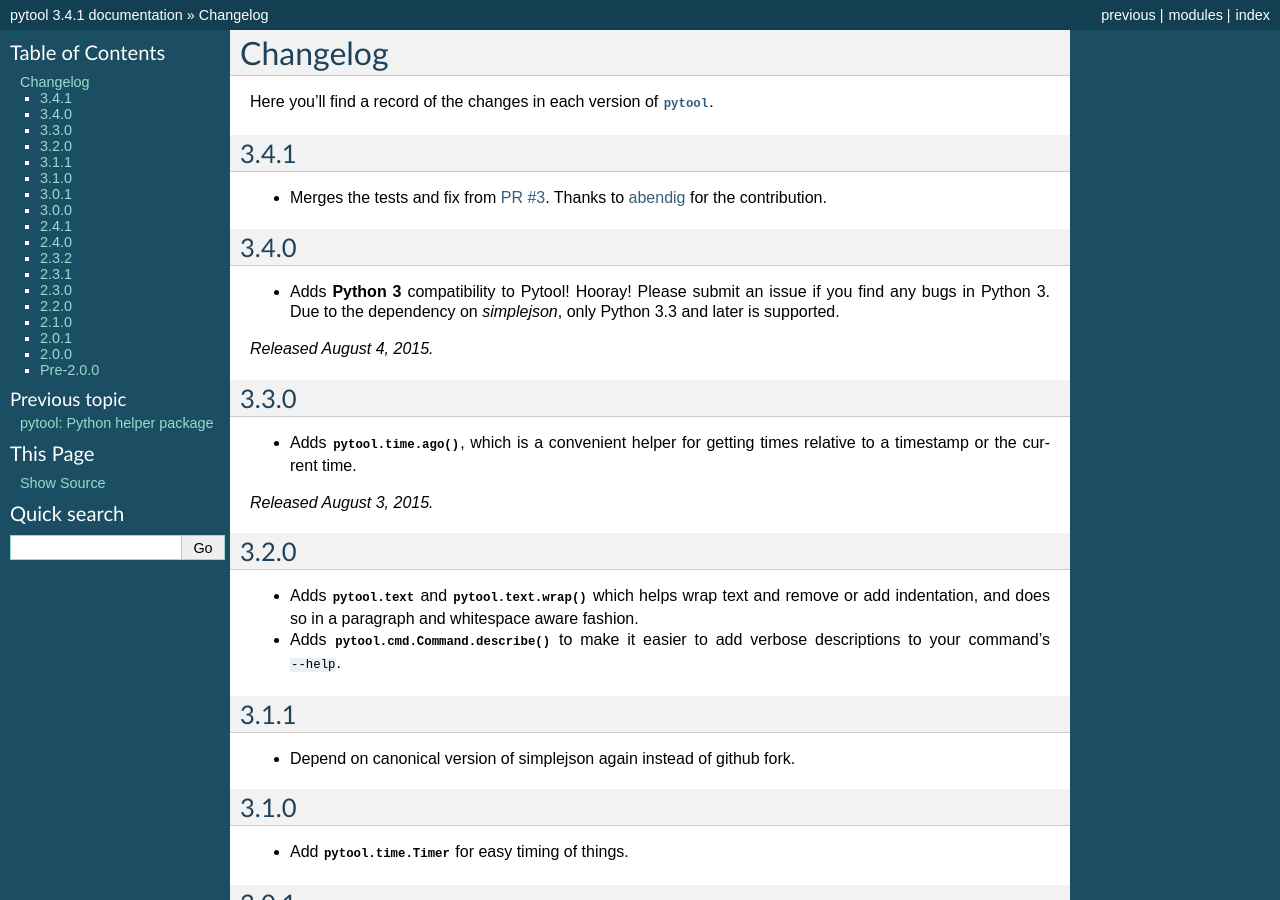
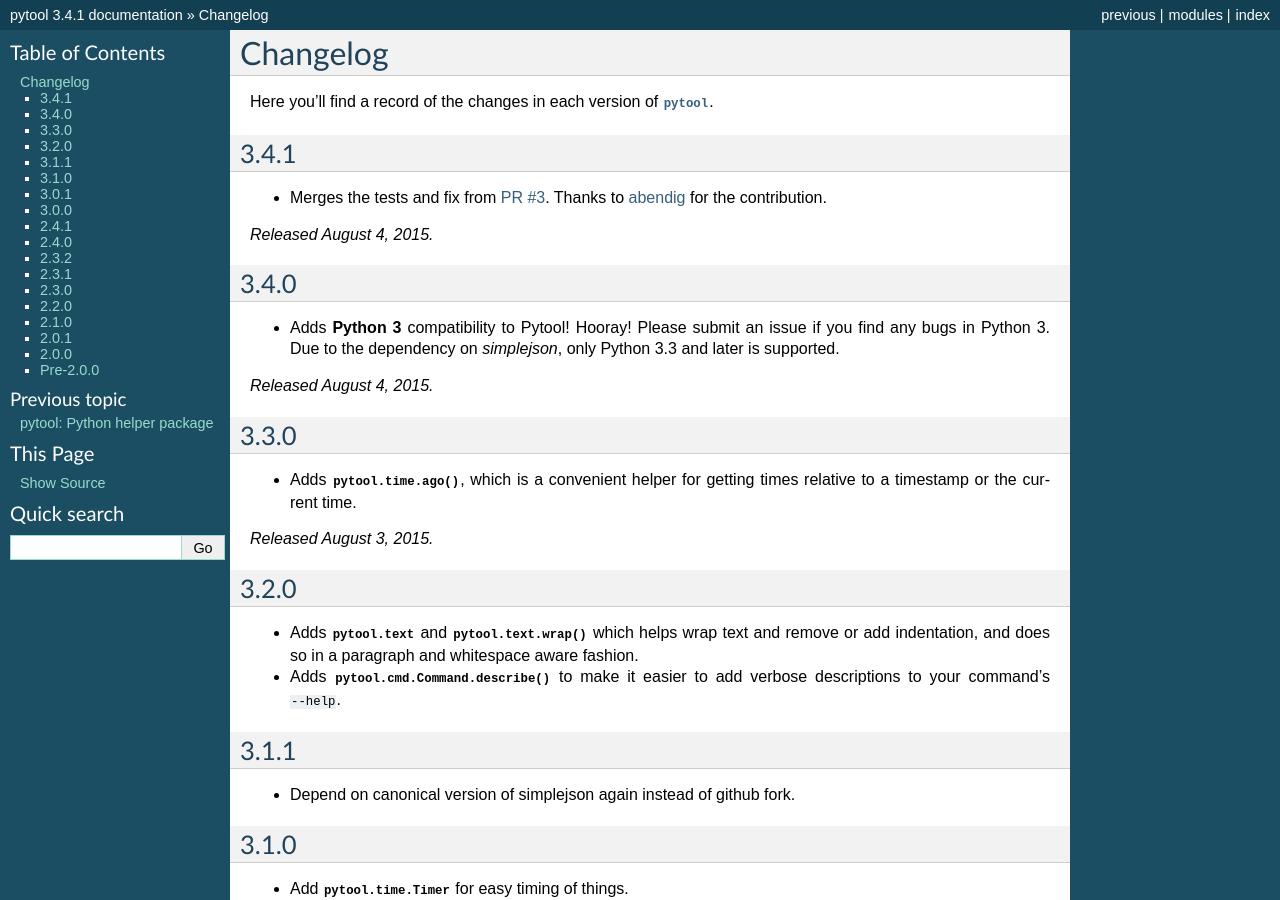
Before and after one commit to shakefu/pytool, a Sphinx documentation site: the page built from docs/changes.rst, in a window 1280 px wide and 900 px high. Built offline with Sphinx 7.4.7, drawn with Linux system fonts in a browser that asks for light colours.

Commit message:
Release date.

```diff
--- a/docs/changes.rst
+++ b/docs/changes.rst
@@ -11,6 +11,8 @@
 - Merges the tests and fix from `PR #3
   <https://github.com/shakefu/pytool/pull/3>`_. Thanks to `abendig
   <https://github.com/abendig>`_ for the contribution.
+
+*Released August 4, 2015.*
 
 3.4.0
 -----
```
